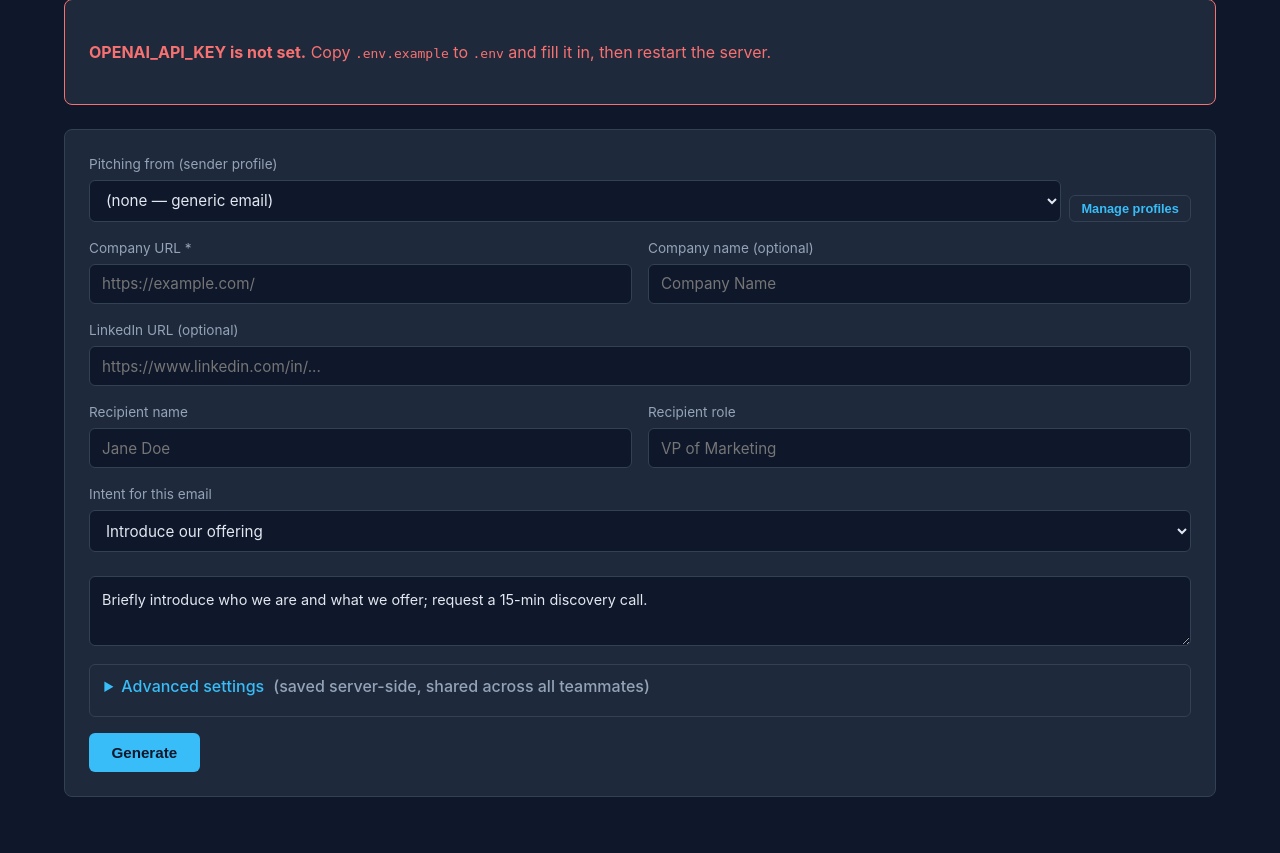
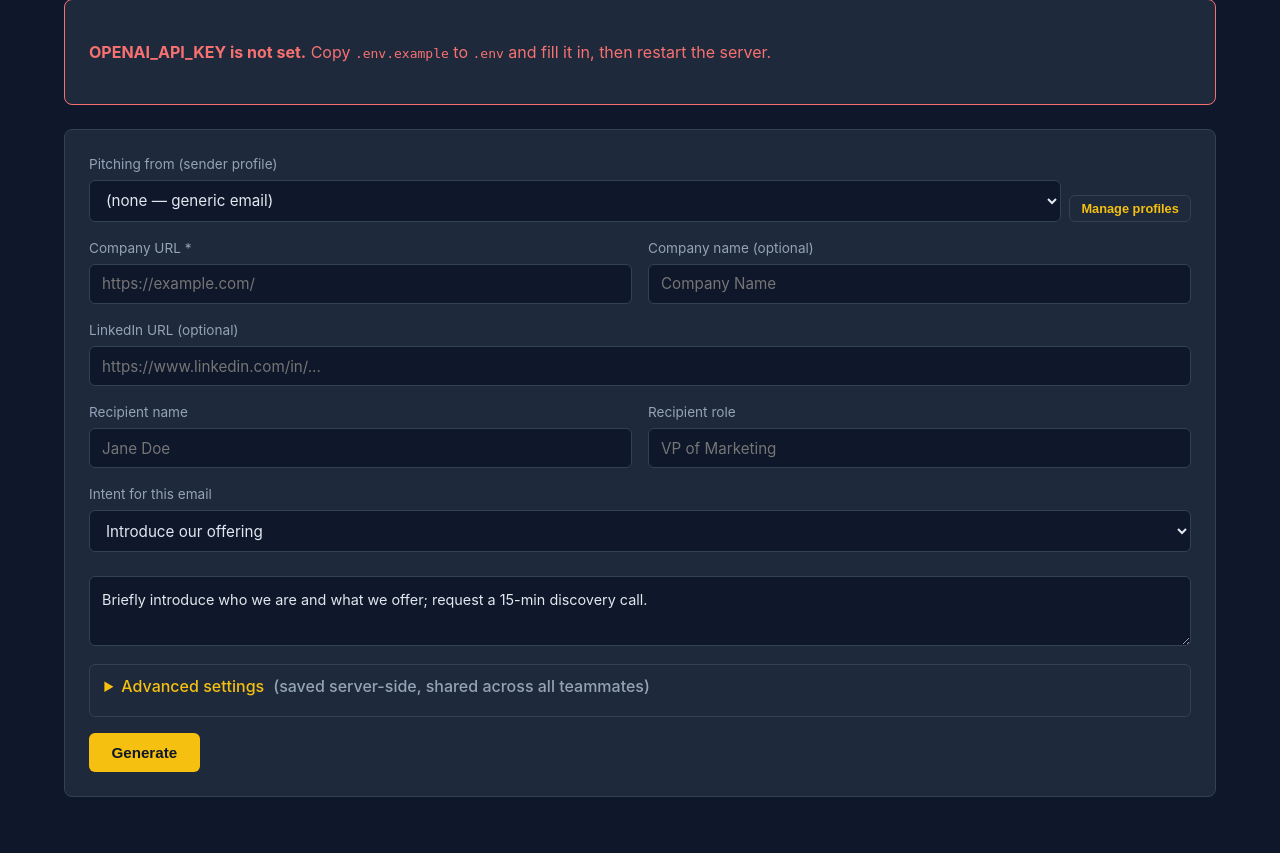
Before and after one commit to artdataandai-ops/cold-email-generator, a FastAPI app: page / in a window 1280 px wide. Shown: the part 127-980 px from the top of the page. Run offline with FastAPI, Linux system fonts and the light colour scheme; data comes from the database, SQL or seed files in the repository; data that the repository does not hold is empty.

Commit message:
Update accent color to #F5C010
Co-Authored-By: Claude Opus 4.8 (1M context) <noreply@anthropic.com>

```diff
--- a/docs/architecture.html
+++ b/docs/architecture.html
@@ -11,7 +11,7 @@
     --card2: #273347;
     --fg: #e2e8f0;
     --muted: #94a3b8;
-    --accent: #38bdf8;
+    --accent: #F5C010;
     --accent-fg: #0f172a;
     --border: #334155;
     --free: #22c55e;
--- a/templates/index.html
+++ b/templates/index.html
@@ -10,7 +10,7 @@
     --card: #1e293b;
     --fg: #e2e8f0;
     --muted: #94a3b8;
-    --accent: #38bdf8;
+    --accent: #F5C010;
     --accent-fg: #0f172a;
     --warn: #fbbf24;
     --error: #f87171;
```
